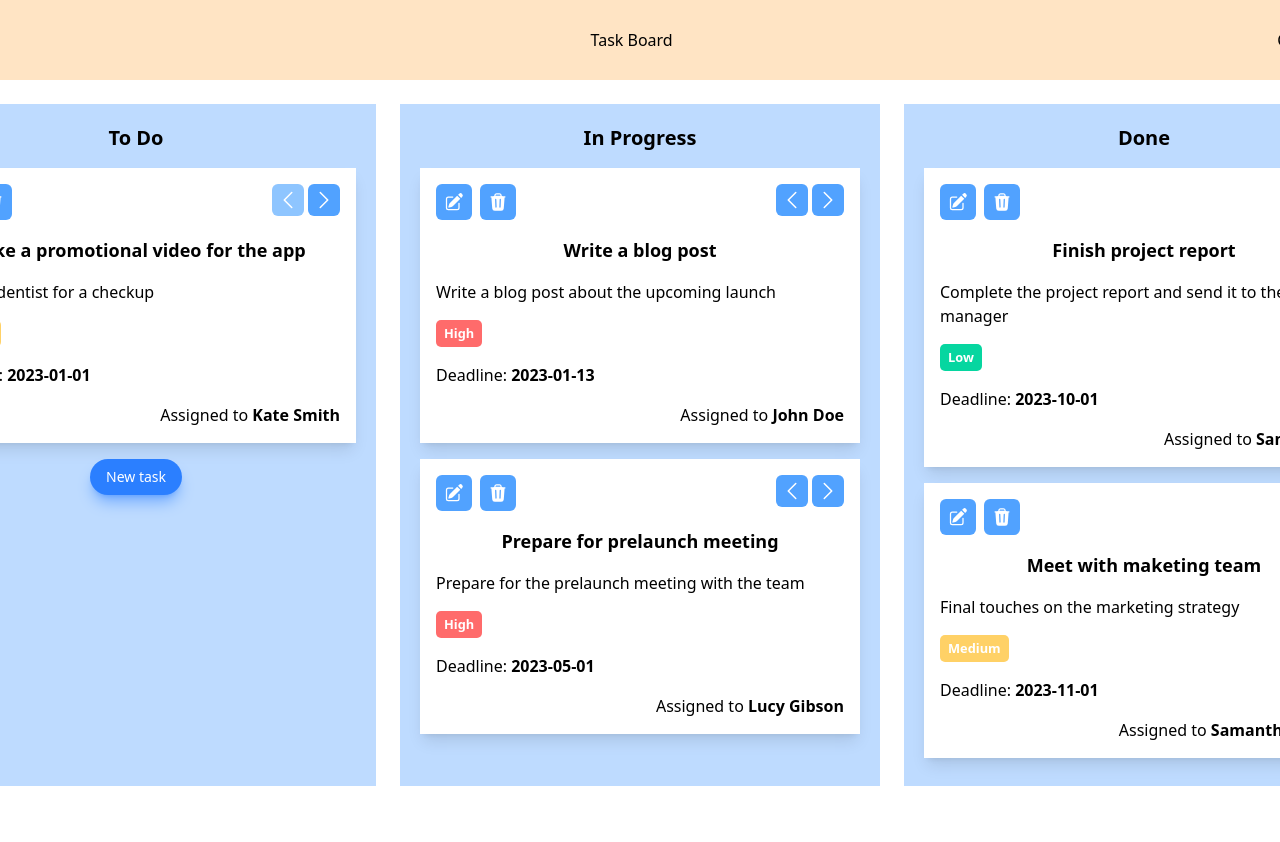
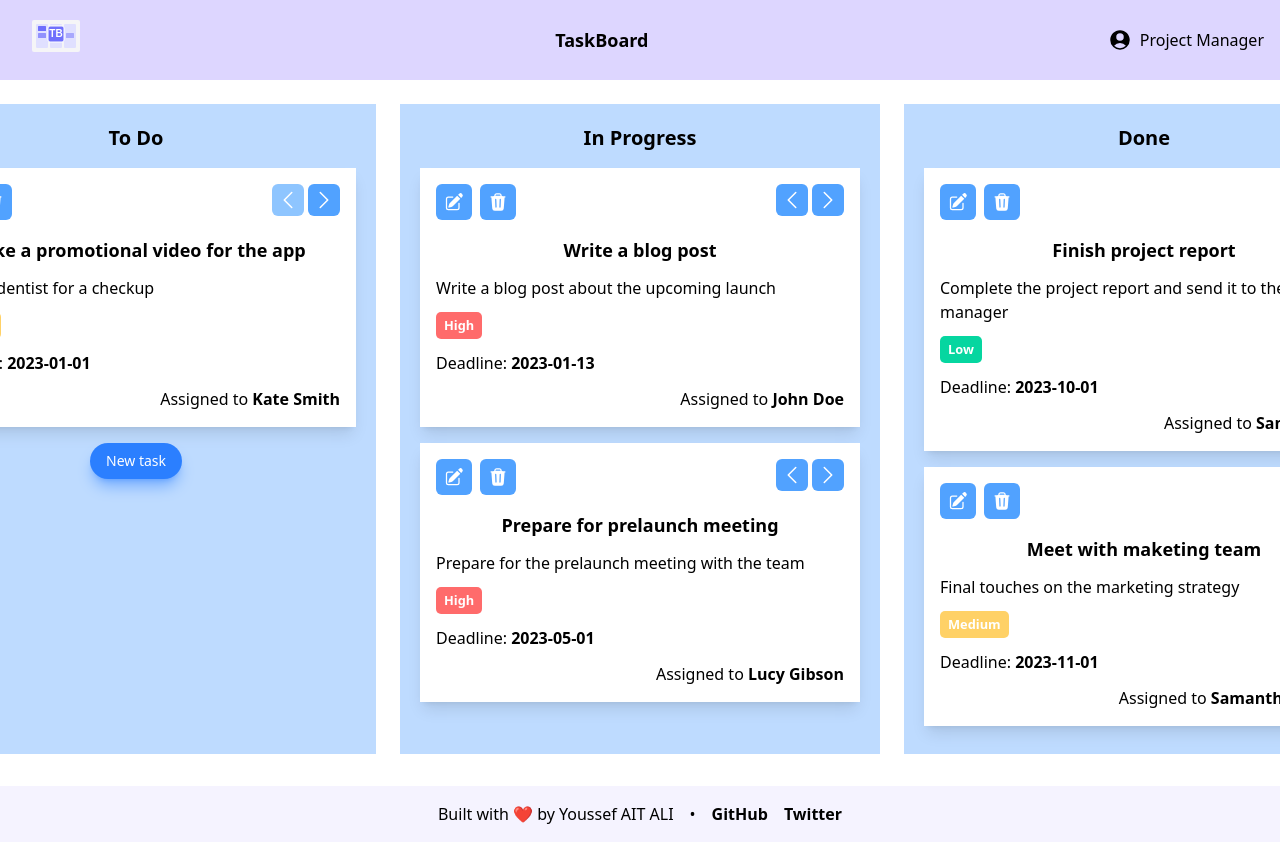
Before and after one commit to youssef-aitali/TaskBoard, a React (Vite) app: page / in a window 1280 px wide. Shown: the top 842 px of the page. Before the commit the page ends 800 px from the top, so only its background shows below. Built offline with nearby package versions, Linux system fonts and the light colour scheme.

Commit message:
Adding Footer and Completing Styling

```diff
--- a/index.html
+++ b/index.html
@@ -2,7 +2,7 @@
 <html lang="en">
   <head>
     <meta charset="UTF-8" />
-    <link rel="icon" type="image/svg+xml" href="/vite.svg" />
+    <link rel="icon" type="image/svg+xml" href="/logo.svg" />
     <link href="/src/index.css" rel="stylesheet" />
     <meta name="viewport" content="width=device-width, initial-scale=1.0" />
     <title>TaskBoard</title>
--- a/src/App.css
+++ /dev/null
@@ -1,13 +0,0 @@
-nav {
-  display: flex;
-  justify-content: space-between;
-  align-items: center;
-  background-color: bisque;
-  padding: 0 10px;
-}
-
-.container {
-  display: flex;
-  flex-direction: row;
-  justify-content: center;
-}
--- a/src/App.jsx
+++ b/src/App.jsx
@@ -1,7 +1,5 @@
 import { TasksProvider } from "./Contexts/TasksContext";
-import TaskBoardsPage from "./components/TaskBoardsPage";
-
-import "./App.css";
+import TaskBoardsPage from "./Pages/TaskBoardsPage";
 
 function App() {
   return (
--- a/src/Contexts/TasksContext.jsx
+++ b/src/Contexts/TasksContext.jsx
@@ -1,8 +1,6 @@
-import { createContext, useReducer, useState } from "react";
-
+import { createContext, useReducer, useState, useContext } from "react";
 import tasksReducer from "../reducers/tasksReducer";
 import { initialTasksList } from "../data/initialTasks";
-import { useContext } from "react";
 
 export const TasksContext = createContext({
   tasksList: [],
--- /dev/null
+++ b/src/Pages/TaskBoardsPage.jsx
@@ -0,0 +1,25 @@
+import { useTasks } from "../Contexts/TasksContext";
+import Navbar from "../components/Navbar";
+import TasksBoard from "../components/TasksBoard";
+import Footer from "../components/Footer";
+import NewTaskForm from "../components/NewTaskForm";
+
+const TaskBoardsPage = () => {
+  const { taskDialogOpen } = useTasks();
+  return (
+    <div className="flex flex-col items-center min-h-screen">
+      <Navbar />
+      <div className="flex-1 pb-8">
+        <div className="flex gap-6">
+          <TasksBoard status="To Do" />
+          <TasksBoard status="In Progress" />
+          <TasksBoard status="Done" />
+        </div>
+      </div>
+      <Footer />
+      {taskDialogOpen && <NewTaskForm />}
+    </div>
+  );
+};
+
+export default TaskBoardsPage;
--- /dev/null
+++ b/src/components/Footer.jsx
@@ -0,0 +1,28 @@
+const Footer = () => {
+  return (
+    <footer className="bg-violet-50 p-4 w-full flex flex-row justify-center items-center gap-4">
+      <span>Built with ❤️ by Youssef AIT ALI</span>
+      <span>•</span>
+      <div className="flex gap-4">
+        <a
+          href="https://github.com/youssef-aitali"
+          target="_blank"
+          rel="noopener noreferrer"
+          className="hover:text-violet-600 transition-colors font-semibold"
+        >
+          GitHub
+        </a>
+        <a
+          href="https://x.com/youssef93aitali"
+          target="_blank"
+          rel="noopener noreferrer"
+          className="hover:text-violet-600 transition-colors font-semibold"
+        >
+          Twitter
+        </a>
+      </div>
+    </footer>
+  );
+};
+
+export default Footer;
--- /dev/null
+++ b/src/components/Navbar.jsx
@@ -0,0 +1,15 @@
+import { UserCircleIcon } from "@heroicons/react/24/solid";
+
+const Navbar = () => {
+  return (
+    <nav className="flex justify-between items-center bg-violet-200 px-4 w-full">
+      <img src="/logo.svg" style={{ width: 80, height: 80 }} alt="TaskBoard" />
+      <div className="text-lg font-semibold">TaskBoard</div>
+      <div className="flex gap-2">
+        <UserCircleIcon className="size-6" /> Project Manager
+      </div>
+    </nav>
+  );
+};
+
+export default Navbar;
--- a/src/components/TaskBoardsPage.jsx
+++ /dev/null
@@ -1,28 +0,0 @@
-import TasksBoard from "./TasksBoard";
-import NewTaskForm from "./NewTaskForm";
-import { useTasks } from "../Contexts/TasksContext";
-
-const TaskBoardsPage = () => {
-  const { taskDialogOpen } = useTasks();
-  return (
-    <>
-      <nav>
-        <img
-          src="/logo.svg"
-          style={{ width: 80, height: 80 }}
-          alt="TaskBoard"
-        />
-        <h3>Task Board</h3>
-        <span>Current User</span>
-      </nav>
-      <div className="flex gap-6">
-        <TasksBoard status="To Do" />
-        <TasksBoard status="In Progress" />
-        <TasksBoard status="Done" />
-      </div>
-      {taskDialogOpen && <NewTaskForm />}
-    </>
-  );
-};
-
-export default TaskBoardsPage;
--- a/src/components/TaskCard.jsx
+++ b/src/components/TaskCard.jsx
@@ -13,12 +13,12 @@ const priorityColors = {
   default: "#cccccc",
 };
 
-const getPriorityColor = (priority) => {
-  return priorityColors[priority.toLowerCase()] || priorityColors.default;
-};
-
 const TaskCard = ({ task }) => {
   const { setTaskToEditId, dispatch, setTaskDialogOpen } = useTasks();
+
+  const getPriorityColor = (priority) => {
+    return priorityColors[priority.toLowerCase()] || priorityColors.default;
+  };
 
   const openEditTaskDialog = (taskId) => {
     setTaskToEditId(taskId);
@@ -92,8 +92,8 @@ const TaskCard = ({ task }) => {
           </button>
         </div>
       </div>
-      <div className="flex flex-col gap-4">
-        <h3 className="self-center text-lg font-semibold">{task.title}</h3>
+      <div className="flex flex-col gap-3">
+        <div className="self-center text-lg font-semibold">{task.title}</div>
         <p>{task.description}</p>
         <span
           className="self-start"
--- a/src/components/TasksBoard.jsx
+++ b/src/components/TasksBoard.jsx
@@ -1,5 +1,5 @@
+import { useTasks } from "../Contexts/TasksContext";
 import TaskCard from "./TaskCard";
-import { useTasks } from "../Contexts/TasksContext";
 
 const TasksBoard = ({ status }) => {
   const { tasksList, setTaskDialogOpen } = useTasks();
--- a/src/index.css
+++ b/src/index.css
@@ -1,7 +1,12 @@
 @import "tailwindcss";
 
+html,
 body {
   padding: 20;
-  display: flex;
-  justify-content: center;
+  height: 100%;
 }
+
+body > div {
+  width: 100%;
+  height: 100%;
+}
```
